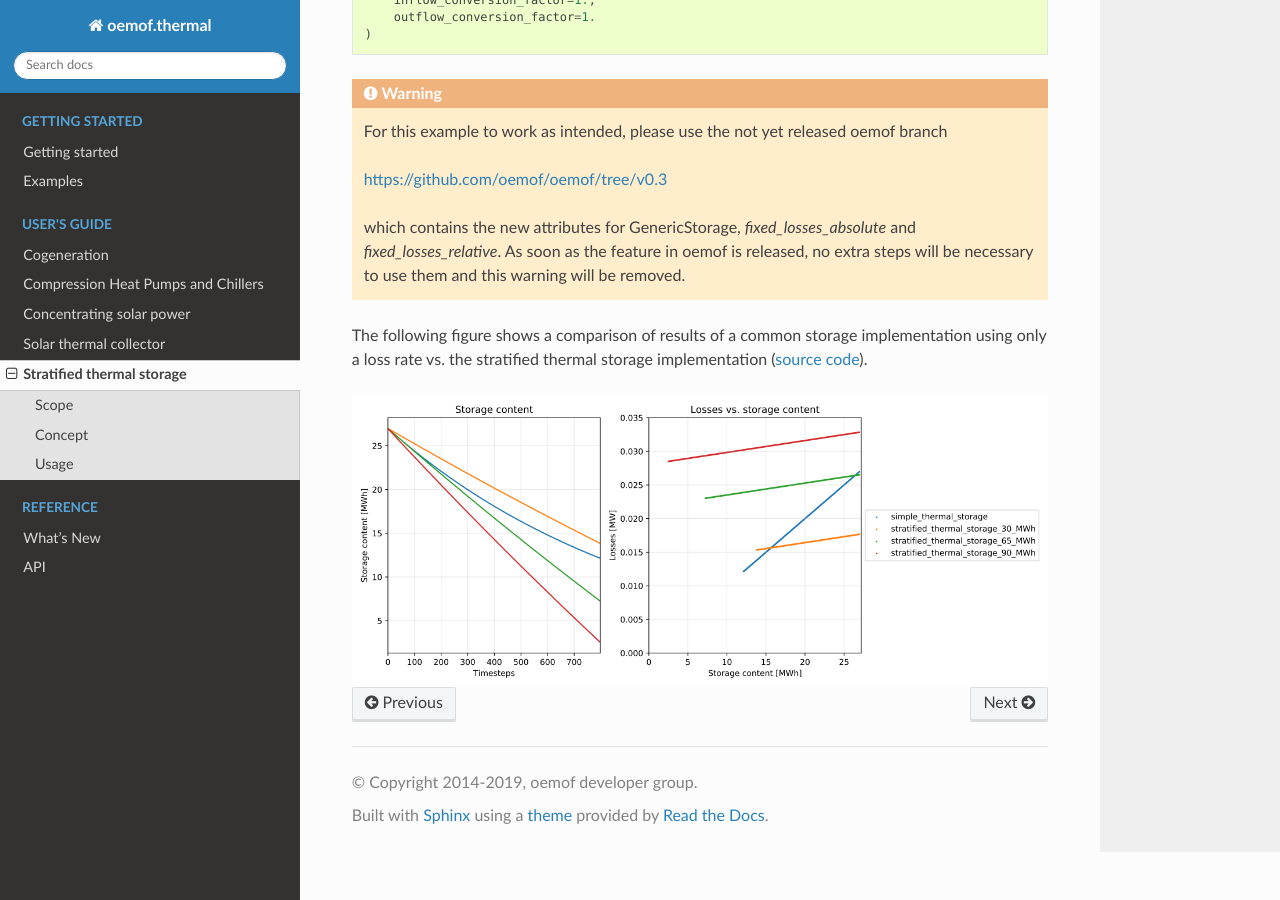
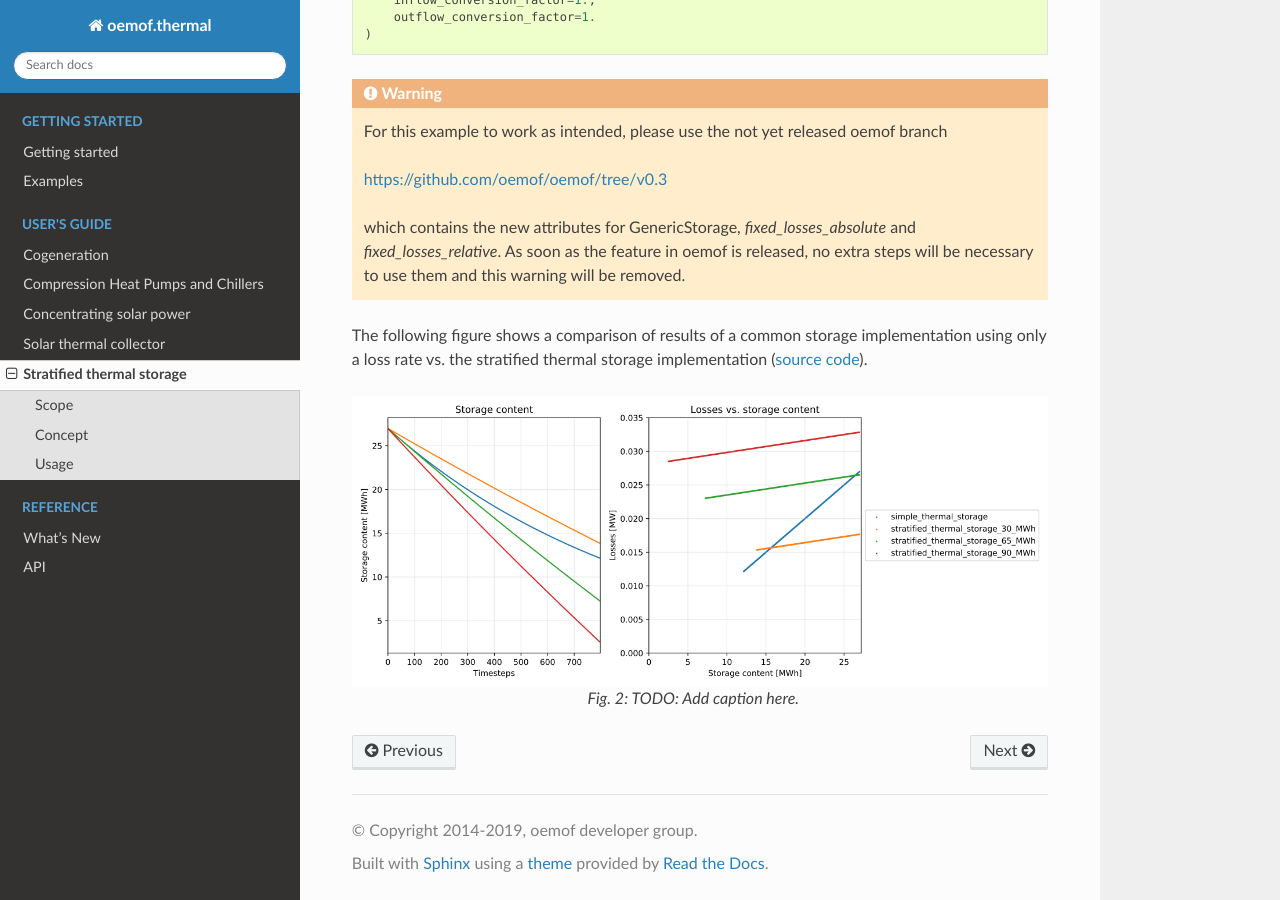
Before and after one commit to oemof/oemof-thermal, a Sphinx documentation site: the page built from docs/stratified_thermal_storage.rst, in a window 1280 px wide and 900 px high, scrolled down 4026 px. Built offline with Sphinx 7.4.7 and the Read the Docs theme 2.0.0, drawn with Linux system fonts in a browser that asks for light colours; formulas are drawn with MathJax 3.

Commit message:
Add dummy caption to plot

```diff
--- a/docs/stratified_thermal_storage.rst
+++ b/docs/stratified_thermal_storage.rst
@@ -240,7 +240,9 @@ only a loss rate vs. the stratified thermal storage implementation
 (`source code
 <https://github.com/oemof/oemof-thermal/tree/dev/examples/stratified_thermal_storage>`_).
 
-.. 	image:: _pics/compare_storage_models.png
+.. 	figure:: _pics/compare_storage_models.png
    :width: 100 %
    :alt: compare_storage_models.png
    :align: center
+
+   Fig. 2: TODO: Add caption here.
```
